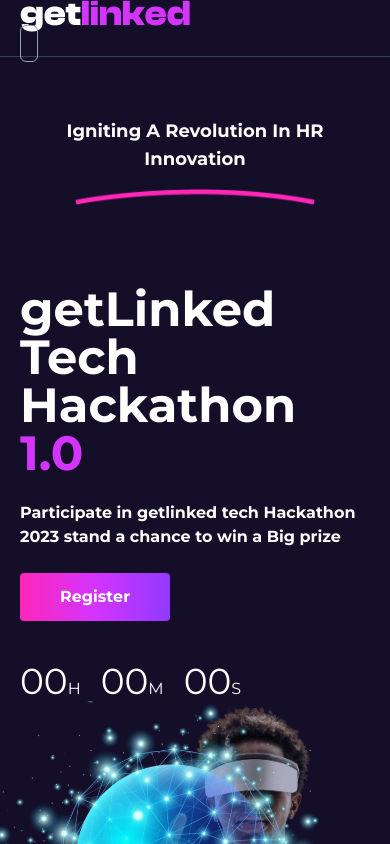
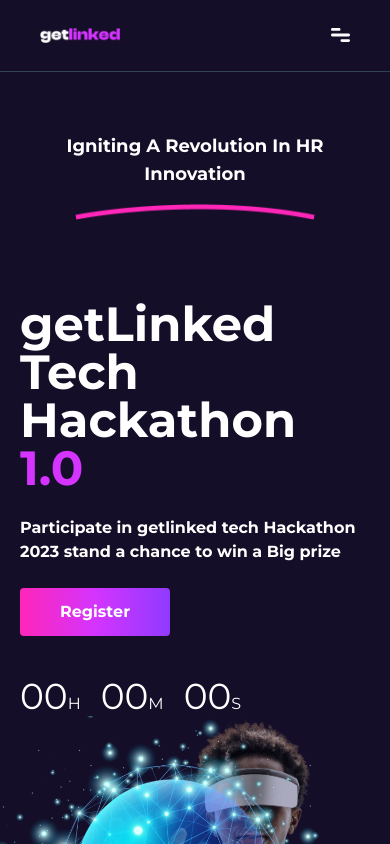
Before and after one commit to Leeyah-123/GetLinked, a React (Vite) app: page / in a window 390 px wide. Shown: the top 844 px of the page. Built offline with nearby package versions, Linux system fonts and the light colour scheme.

Commit message:
navbar: Complete mobile navbar

```diff
--- a/src/components/Logo.tsx
+++ b/src/components/Logo.tsx
@@ -1,7 +1,16 @@
 import logo from '../assets/images/getlinked.png';
 
 const Logo = () => {
-  return <img src={logo} alt="GetLinked Logo" />;
+  return (
+    <>
+      <img src={logo} alt="GetLinked Logo" className="hidden lg:block" />
+      <img
+        src={logo}
+        alt="GetLinked Logo"
+        className="lg:hidden aspect-[170/32] w-20"
+      />
+    </>
+  );
 };
 
 export default Logo;
--- a/src/components/Navbar.tsx
+++ b/src/components/Navbar.tsx
@@ -6,6 +6,17 @@
   const location = useLocation();
 
   const [isScrolled, setIsScrolled] = useState(false);
+  const [isNavOpen, setIsNavOpen] = useState(false);
+
+  const toggleNav = () => {
+    setIsNavOpen(!isNavOpen);
+
+    if (isNavOpen) {
+      window.document.body.style.overflow = 'scroll';
+    } else {
+      window.document.body.style.overflow = 'hidden';
+    }
+  };
 
   useEffect(() => {
     const handleScroll = () => {
@@ -24,8 +35,114 @@
   }, []);
 
   return (
+    <>
+      <button
+        className={`absolute right-10 ${
+          isNavOpen ? 'top-6' : 'top-7'
+        } z-[100] lg:hidden`}
+        onClick={toggleNav}
+      >
+        {/* Nav Open Icon */}
+        <svg
+          width="19"
+          height="14"
+          viewBox="0 0 19 14"
+          fill="none"
+          xmlns="http://www.w3.org/2000/svg"
+          className={`${isNavOpen ? 'hidden' : 'block'}`}
+        >
+          <path
+            d="M1.35714 0H8.14286C8.50279 0 8.84799 0.1475 9.1025 0.410051C9.35701 0.672601 9.5 1.0287 9.5 1.4C9.5 1.7713 9.35701 2.1274 9.1025 2.38995C8.84799 2.6525 8.50279 2.8 8.14286 2.8H1.35714C0.997206 2.8 0.652012 2.6525 0.397498 2.38995C0.142984 2.1274 0 1.7713 0 1.4C0 1.0287 0.142984 0.672601 0.397498 0.410051C0.652012 0.1475 0.997206 0 1.35714 0ZM10.8571 11.2H17.6429C18.0028 11.2 18.348 11.3475 18.6025 11.6101C18.857 11.8726 19 12.2287 19 12.6C19 12.9713 18.857 13.3274 18.6025 13.5899C18.348 13.8525 18.0028 14 17.6429 14H10.8571C10.4972 14 10.152 13.8525 9.8975 13.5899C9.64298 13.3274 9.5 12.9713 9.5 12.6C9.5 12.2287 9.64298 11.8726 9.8975 11.6101C10.152 11.3475 10.4972 11.2 10.8571 11.2ZM1.35714 5.6H17.6429C18.0028 5.6 18.348 5.7475 18.6025 6.01005C18.857 6.2726 19 6.6287 19 7C19 7.3713 18.857 7.7274 18.6025 7.98995C18.348 8.2525 18.0028 8.4 17.6429 8.4H1.35714C0.997206 8.4 0.652012 8.2525 0.397498 7.98995C0.142984 7.7274 0 7.3713 0 7C0 6.6287 0.142984 6.2726 0.397498 6.01005C0.652012 5.7475 0.997206 5.6 1.35714 5.6Z"
+            fill="white"
+          />
+        </svg>
+        {/* Nav Close Icon */}
+        <svg
+          width="23"
+          height="23"
+          viewBox="0 0 23 23"
+          fill="none"
+          className={`${isNavOpen ? 'block' : 'hidden'}`}
+          xmlns="http://www.w3.org/2000/svg"
+        >
+          <circle cx="11.5" cy="11.5" r="11" stroke="url(#paint0_linear_0_1)" />
+          <path
+            d="M6.3075 16.6925C6.50446 16.8894 6.77155 17 7.05005 17C7.32854 17 7.59563 16.8894 7.79259 16.6925L11.5063 12.9787L15.2201 16.6925C15.4182 16.8838 15.6835 16.9897 15.9589 16.9873C16.2342 16.9849 16.4977 16.8744 16.6924 16.6797C16.8871 16.485 16.9976 16.2216 17 15.9462C17.0024 15.6708 16.8965 15.4055 16.7052 15.2074L12.9914 11.4937L16.7052 7.77991C16.8965 7.58182 17.0024 7.31652 17 7.04114C16.9976 6.76577 16.8871 6.50235 16.6924 6.30762C16.4977 6.11289 16.2342 6.00243 15.9589 6.00004C15.6835 5.99765 15.4182 6.10351 15.2201 6.29482L11.5063 10.0086L7.79259 6.29482C7.5945 6.10351 7.3292 5.99765 7.05383 6.00004C6.77845 6.00243 6.51503 6.11289 6.3203 6.30762C6.12557 6.50235 6.01511 6.76577 6.01272 7.04114C6.01033 7.31652 6.11619 7.58182 6.3075 7.77991L10.0213 11.4937L6.3075 15.2074C6.11061 15.4044 6 15.6715 6 15.95C6 16.2284 6.11061 16.4955 6.3075 16.6925Z"
+            fill="#F8F8F8"
+          />
+          <defs>
+            <linearGradient
+              id="paint0_linear_0_1"
+              x1="11.5"
+              y1="0"
+              x2="11.5"
+              y2="23"
+              gradientUnits="userSpaceOnUse"
+            >
+              <stop stop-color="#903AFF" />
+              <stop offset="1" stop-color="#FF26B9" />
+            </linearGradient>
+          </defs>
+        </svg>
+      </button>
+
+      <nav className={`px-10 py-7 z-50 md:hidden`}>
+        <Link to="/">
+          <Logo />
+        </Link>
+
+        <div
+          className={`fixed inset-0 bg-[var(--navy-blue)] transition-transform duration-300 ${
+            isNavOpen ? 'translate-x-[0]' : 'translate-x-[100%]'
+          }`}
+        >
+          <ul className="flex flex-col py-32 px-16 gap-y-5 capitalize font-medium text-lg">
+            <li>
+              <Link
+                to="/#timeline"
+                className={`${location.hash === '#timeline' && 'active'}`}
+              >
+                timeline
+              </Link>
+            </li>
+            <li>
+              <Link
+                to="/#overview"
+                className={`${location.hash === '#overview' && 'active'}`}
+              >
+                overview
+              </Link>
+            </li>
+            <li>
+              <Link
+                to="/#faqs"
+                className={`${location.hash === '#faqs' && 'active'}`}
+              >
+                faqs
+              </Link>
+            </li>
+            <li>
+              <NavLink to="/contact">contact</NavLink>
+            </li>
+            <li>
+              <NavLink
+                id="registerBtn"
+                to="/register"
+                className={({ isActive }) =>
+                  `btn relative transition-transform hover:scale-[1.05] focus:scale-[1.05] ${
+                    isActive && 'active bg-none bg-[var(--navy-blue)]'
+                  }`
+                }
+              >
+                <span className="relative z-20">Register</span>
+              </NavLink>
+            </li>
+          </ul>
+        </div>
+      </nav>
+
       <nav
-      className={`top-0 right-0 left-0 px-5 md:px-10 items-center z-10 lg:flex lg:py-12 lg:px-20 ${
+        className={`hidden md:px-10 items-center z-10 lg:flex lg:py-12 lg:px-20 ${
           isScrolled && 'backdrop-blur-sm'
         } ${location.pathname !== '/' && 'hidden'}`}
       >
@@ -33,8 +150,8 @@
           <Logo />
         </Link>
 
-      <div className="ml-auto">
-        <div className="space-x-32 hidden md:flex items-center">
+        <div className="lg:block lg:ml-auto">
+          <div className="space-x-32 md:flex items-center">
             <ul className="inline-flex space-x-5 capitalize font-semibold">
               <li>
                 <Link
@@ -81,6 +198,7 @@
           <span className="md:hidden border border-slate-400 rounded-md p-2"></span>
         </div>
       </nav>
+    </>
   );
 };
 
--- a/src/index.css
+++ b/src/index.css
@@ -24,7 +24,7 @@
 
 @layer base {
   body {
-    @apply font-["Montserrat",sans-serif] bg-[var(--navy-blue)] text-white;
+    @apply font-["Montserrat",sans-serif] bg-[var(--navy-blue)] text-white overflow-x-hidden;
   }
   a:not(.btn, .back-btn):hover,
   a:not(.btn, .back-btn).active,
```
Lines whose indentation alone changed are shown as unchanged.
